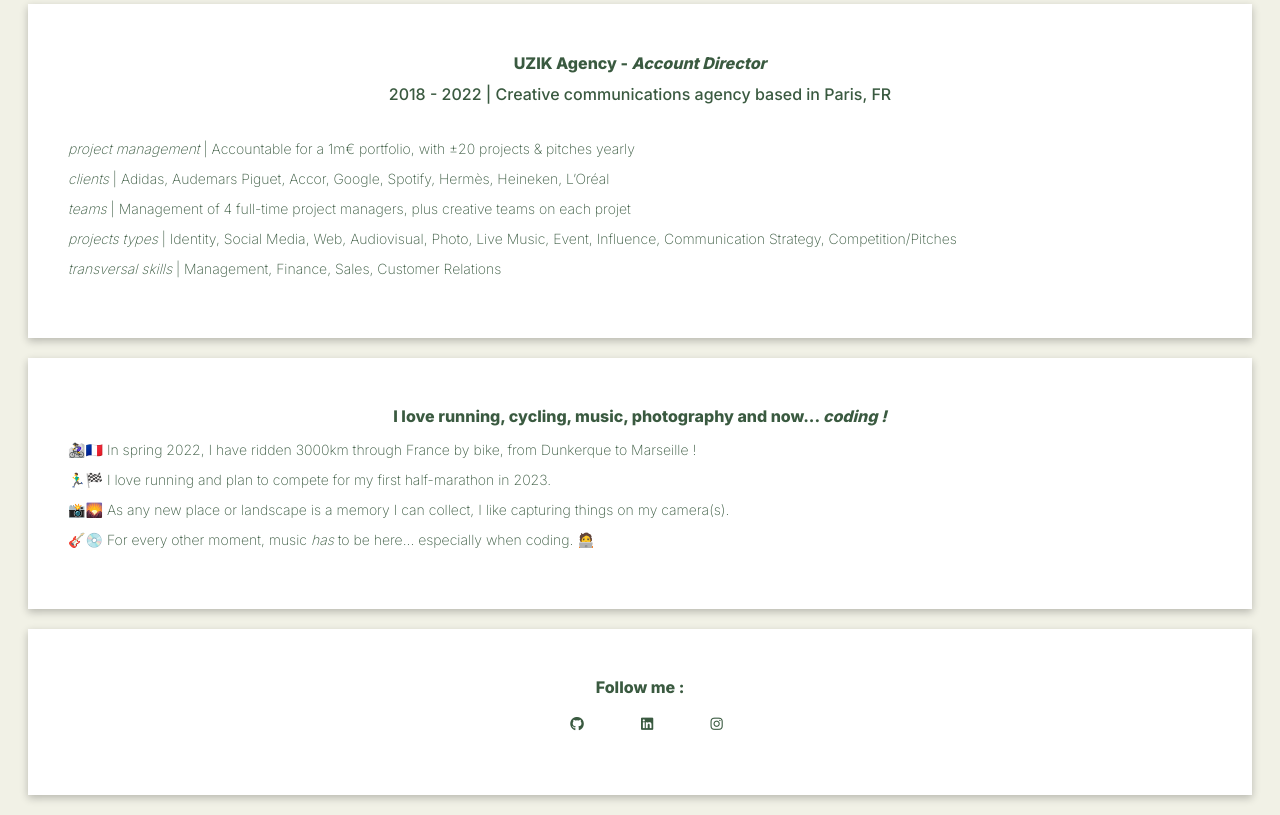
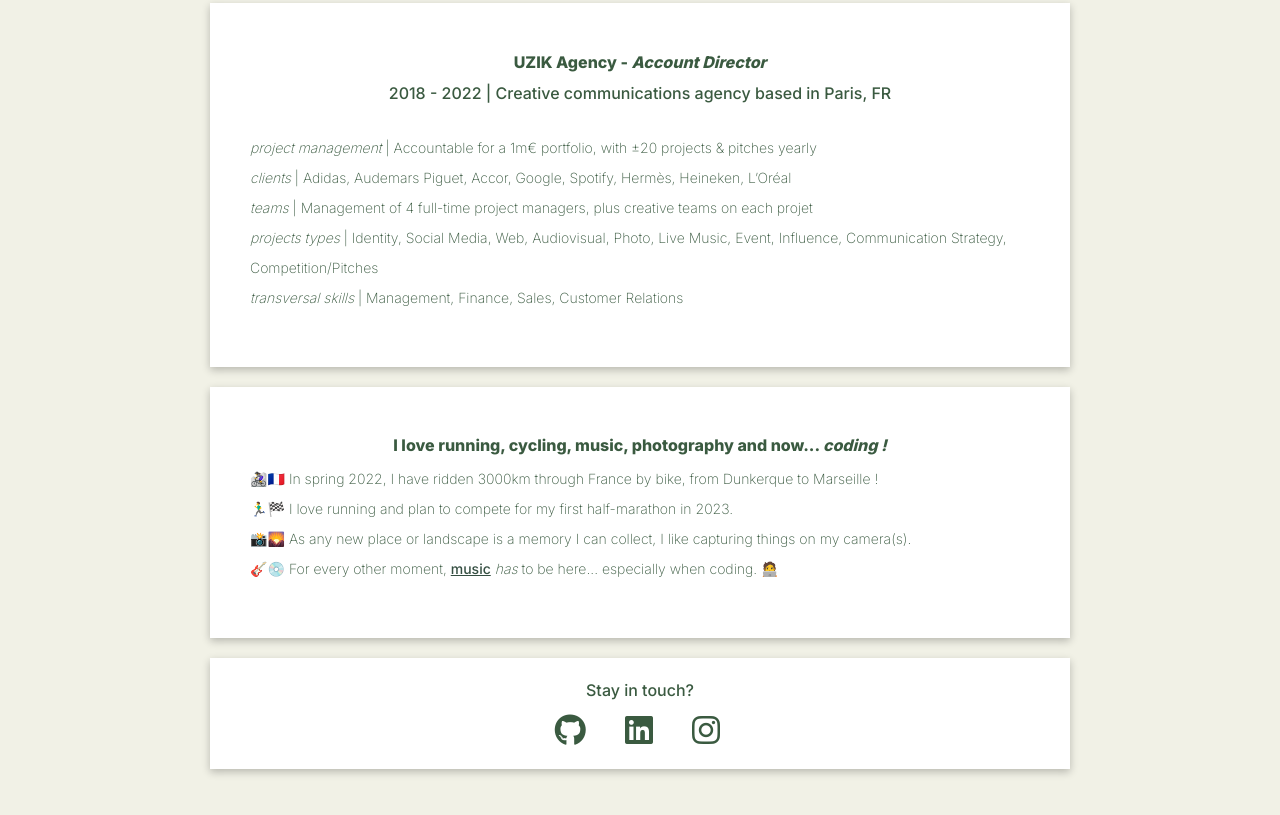
Before and after one commit to antoinemariani/profile, a plain HTML site: page index.html in a window 1280 px wide. Shown: the part 709-1524 px from the top of the page. After the commit the page ends 1498 px from the top, so only its background shows below. Drawn offline with Linux system fonts and the light colour scheme.

Commit message:
make my profile prettier

```diff
--- a/index.html
+++ b/index.html
@@ -19,7 +19,7 @@
   <div class="container">
 
     <div class="card">
-      <h1>Hello, I'm Antoine !</h1>
+      <h1>Hello,  I'm Antoine !</h1>
 
       <div class="profile-pic">
         <img src="images/photo_cv_Antoine.jpeg" alt="Antoine's profile picture" id="profile-pic" class="img-circle">
@@ -56,26 +56,26 @@
           🚵‍♀️🇫🇷 In spring 2022, I have ridden 3000km through France by bike, from Dunkerque to Marseille !<br>
           🏃‍♂️🏁 I love running and plan to compete for my first half-marathon in 2023.<br>
           📸🌄 As any new place or landscape is a memory I can collect, I like capturing things on my camera(s).<br>
-          🎸💿 For every other moment, music <em>has</em> to be here... especially when coding. 🧑‍💻
+          🎸💿 For every other moment, <a href="https://www.youtube.com/watch?v=5nRi1uW22vA" class="yt-link">music</a> <em>has</em> to be here... especially when coding. 🧑‍💻
         </p>
     </div>
 
-    <div class="card">
-      <h2>Follow me :</h2>
+    <div class="card footer">
+      <h3>Stay in touch?</h3>
       <ul class="list-inline">
         <li class="list-inline">
           <a href="https://github.com/antoinemariani" target="_blank" class="fa-icons">
-            <i class="fa-brands fa-github"></i>
+            <i class="fa-brands fa-github fa-2xl"></i>
           </a>
         </li>
         <li class="list-inline">
           <a href="http://linkedin.com/in/antoinemariani/" target="_blank" class="fa-icons">
-            <i class="fa-brands fa-linkedin"></i>
+            <i class="fa-brands fa-linkedin fa-2xl"></i>
           </a>
         </li>
         <li class="list-inline">
           <a href="https://www.instagram.com/antoine_mariani/" target="_blank" class="fa-icons">
-            <i class="fa-brands fa-instagram"></i>
+            <i class="fa-brands fa-instagram fa-2xl"></i>
           </a>
         </li>
       </ul>
--- a/style.css
+++ b/style.css
@@ -1,9 +1,17 @@
 /* Responsiveness */
 
+@media (max-width: 7680px) {
+  /* For a screen > 960px, this CSS will be read */
+  .container {
+    width: 900px;
+    margin: 0px auto;
+  }
+}
 @media (max-width: 960px) {
   /* For a screen < 960px, this CSS will be read */
   .container {
     width: 700px;
+    margin: 0px auto;
   }
 }
 
@@ -11,6 +19,7 @@
   /* For a screen < 720px, this CSS will be read */
   .container {
     width: 500px;
+    margin: 0px auto;
   }
 }
 
@@ -18,6 +27,7 @@
   /* For a screen < 540px, this CSS will be read */
   .container {
     width: 300px;
+    margin: 0px auto;
   }
 }
 
@@ -80,20 +90,32 @@ p {
 
 /* Links */
 
-a {
-  font-size: 14px;
+.fa-icons {
   text-decoration: none;
   color: #FFFFFF;
 }
 
-a :hover {
+.fa-icons :hover {
   background-color: #344E41;
   transition: 10ms;
 }
 
-/* Contact Button */
+.yt-link {
+  color: #344E41;
+  text-decoration: underline;
+  font-weight: 500;
+}
+
+.yt-link :hover {
+  color: #344E41;
+  font-size: 20px;
+  background-color: #A3B18A;
+  text-decoration: underline;
+  font-weight: 500;
+}
 
 .btn-contact {
+  text-decoration: none;
   padding: 10px;
   font-family: 'Inter', sans-serif;
   font-weight: 500;
@@ -106,7 +128,7 @@ a :hover {
 
 /* Social Icons */
 
-i {
+.fa-brands {
   color: #3A5A40;
 }
 
@@ -118,20 +140,15 @@ i {
 
 .list-inline > li {
   display: inline-block;
-  padding: 0px 20px;
+  padding: 0px 10px;
 }
 
 .list-inline {
   list-style: none;
-  padding-left: 0px;
+  padding: 0px 20px 0px 0px;
 }
 
 /* Divs & Containers */
-
-.container {
-  margin: 0 auto;
-  /* width: 800px; */
-}
 
 .card {
   background-color: #FFFFFF;
@@ -146,3 +163,14 @@ i {
 .card-experience p {
   text-align: left;
 }
+
+.footer {
+  line-height: 5px;
+  padding: 20px;
+}
+
+.footer h3 {
+  line-height: 5px;
+  margin-top: 5px;
+  padding: 5px;
+}
```
